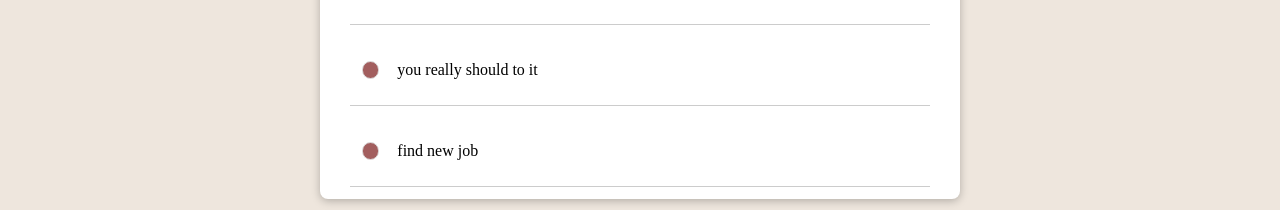
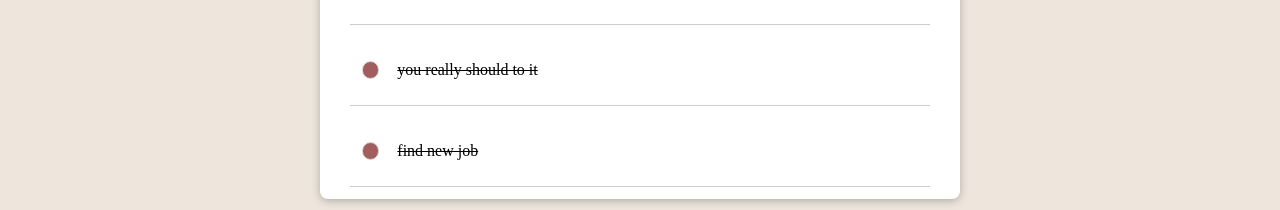
Before and after one commit to alexandra26arkhipenko/test-todo-react, a React (Create React App) app: page / in a window 1280 px wide. Shown: the part 360-570 px from the top of the page. Built offline with nearby package versions, Linux system fonts and the light colour scheme.

Commit message:
added crossed functionality

```diff
--- a/src/components/Todos/Todo/Todo.js
+++ b/src/components/Todos/Todo/Todo.js
@@ -9,6 +9,7 @@ import classes from "./Todo.module.css";
 
 const Todo = (props) => {
   const dispatch = useDispatch();
+
   const deleteHandler = () => {};
 
   const checkboxHandler = () => {
@@ -18,7 +19,7 @@ const Todo = (props) => {
   return (
     <li>
       <Checkbox checked={props.isComplited} onChange={checkboxHandler} />
-      <div className={classes.text}>{props.text}</div>
+      <div className={`${classes.text} ${props.isComplited && classes.crossed}`}>{props.text}</div>
       <Button type="button" className={classes.delete} onClick={deleteHandler}>
         {TODO_DELETE_BTN_TEXT}
       </Button>
--- a/src/components/Todos/Todo/Todo.module.css
+++ b/src/components/Todos/Todo/Todo.module.css
@@ -1,6 +1,10 @@
 .text{
     display:inline-block;
     margin-left: 15px;
+}
+
+.crossed{
+    text-decoration: line-through;
 }
 
 .delete {
```
